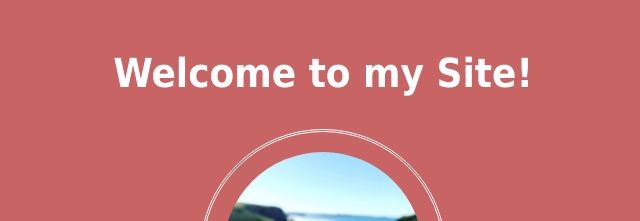
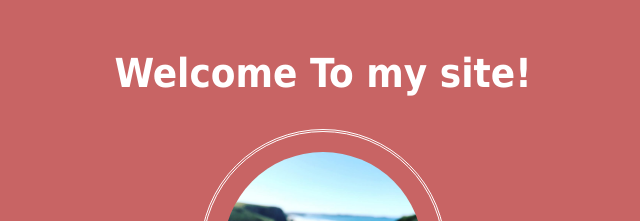
Before and after one commit to ShamaliJ/beginners-week-one-master, a plain HTML site: page index.html in a window 1280 px wide. Shown: the part 150-371 px from the top of the page, 322-962 px from the left. Drawn offline with Linux system fonts and the light colour scheme.

Commit message:
Changed the h2 tag to To

```diff
--- a/index.html
+++ b/index.html
@@ -12,7 +12,7 @@
   <div>
   <h1>Hello World</h1>
 
-  <h2>Welcome to my Site!</h2>
+  <h2>Welcome To my site!</h2>
 
   <!-- image of a duck -->
   <img src="images/duck.jpg" width="200px">
```
